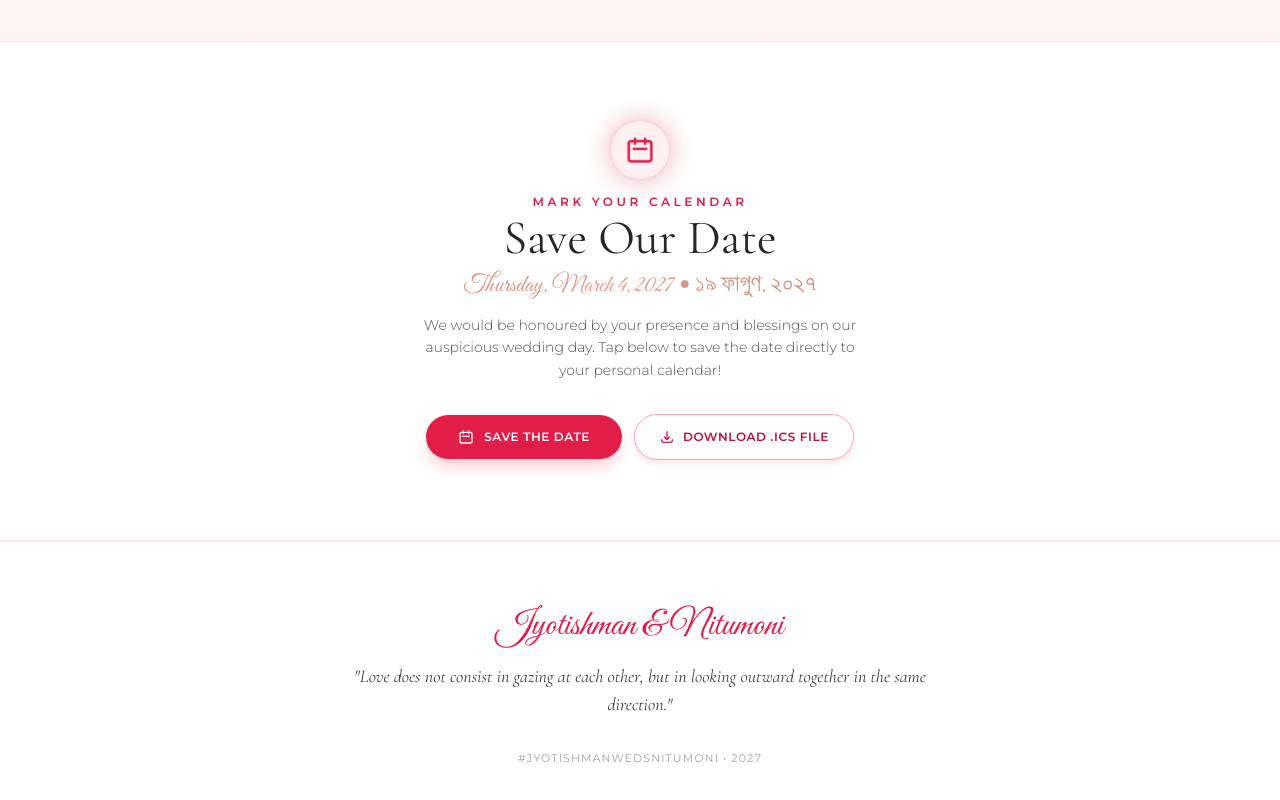
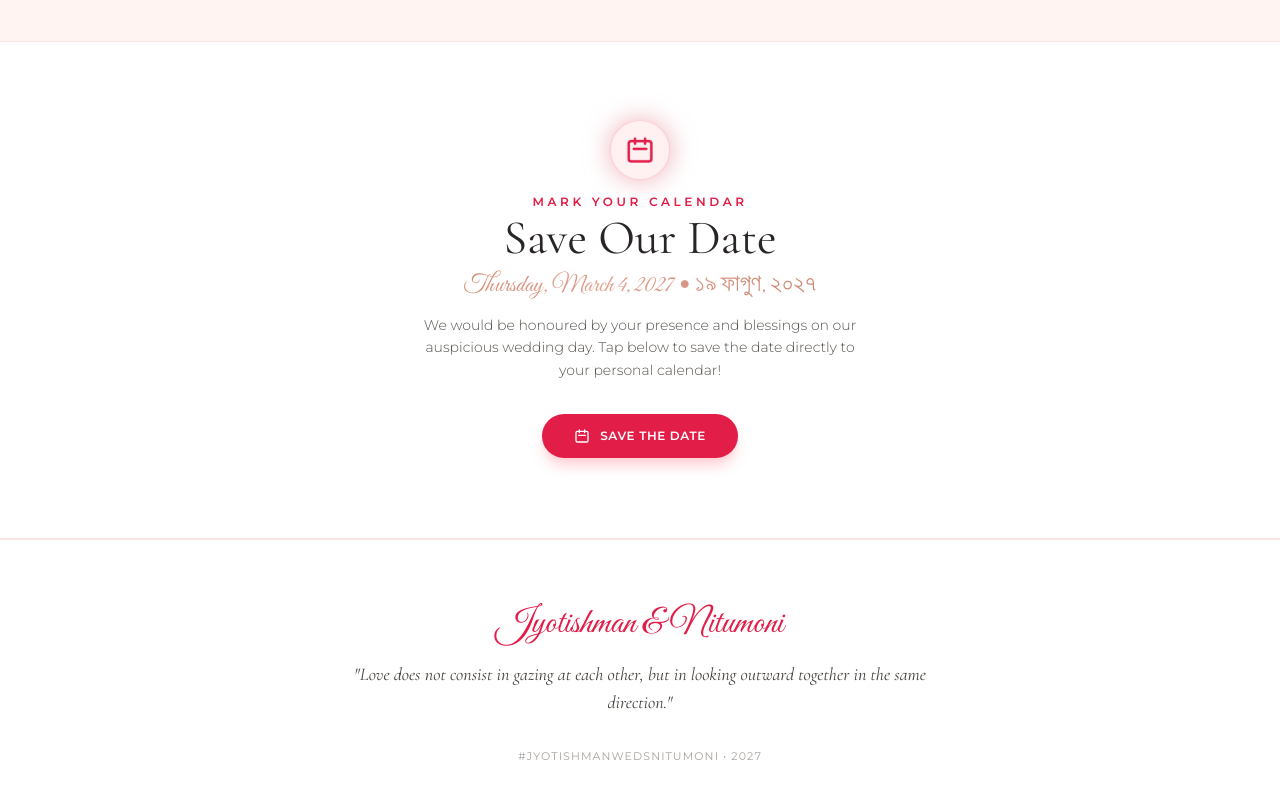
Before and after one commit to kakul232/jyotishman-weds, a plain HTML site: page index.html in a window 1280 px wide. Shown: the part 4930-5730 px from the top of the page. Drawn offline with nearby package versions, Linux system fonts and the light colour scheme; no server answers.

Commit message:
Keep single Save The Date button and retain ics file

```diff
--- a/index.html
+++ b/index.html
@@ -459,22 +459,13 @@
         We would be honoured by your presence and blessings on our auspicious wedding day. Tap below to save the date directly to your personal calendar!
       </p>
 
-      <!-- Save The Date Action Buttons -->
-      <div class="flex flex-wrap items-center justify-center gap-3">
-        <!-- Save The Date (Google Calendar) -->
+      <!-- Save The Date Action Button -->
+      <div>
         <a href="https://calendar.google.com/calendar/render?action=TEMPLATE&text=Jyotishman+%26+Nitumoni's+Wedding+Ceremony&dates=20270304T150000Z/20270304T183000Z&details=Celebrating+the+auspicious+wedding+ceremony+of+Jyotishman+and+Nitumoni!+We+warmly+welcome+your+presence+and+blessings.+Website:+https://jyotishman-weds.vercel.app/&location=Gopal+Bazar,+Nalbari,+Assam" target="_blank" rel="noopener noreferrer" class="inline-flex items-center gap-2.5 px-8 py-3.5 rounded-full bg-rose-600 text-white text-xs font-semibold uppercase tracking-wider hover:bg-rose-700 transition shadow-lg shadow-rose-200">
           <svg class="w-4 h-4 text-white" fill="none" stroke="currentColor" viewBox="0 0 24 24">
             <path stroke-linecap="round" stroke-linejoin="round" stroke-width="2" d="M8 7V3m8 4V3m-9 8h10M5 21h14a2 2 0 002-2V7a2 2 0 00-2-2H5a2 2 0 00-2 2v12a2 2 0 002 2z"/>
           </svg>
           <span>Save The Date</span>
-        </a>
-
-        <!-- Download .ICS for Apple / Outlook / Mobile Calendar -->
-        <a href="save-the-date.ics" download="jyotishman-nitumoni-wedding.ics" class="inline-flex items-center gap-2 px-6 py-3.5 rounded-full bg-white text-rose-700 border border-rose-300 text-xs font-semibold uppercase tracking-wider hover:bg-rose-50 transition shadow-md shadow-rose-100">
-          <svg class="w-4 h-4 text-rose-600" fill="none" stroke="currentColor" viewBox="0 0 24 24">
-            <path stroke-linecap="round" stroke-linejoin="round" stroke-width="2" d="M4 16v1a3 3 0 003 3h10a3 3 0 003-3v-1m-4-4l-4 4m0 0l-4-4m4 4V4"/>
-          </svg>
-          <span>Download .ics file</span>
         </a>
       </div>
     </div>
```
